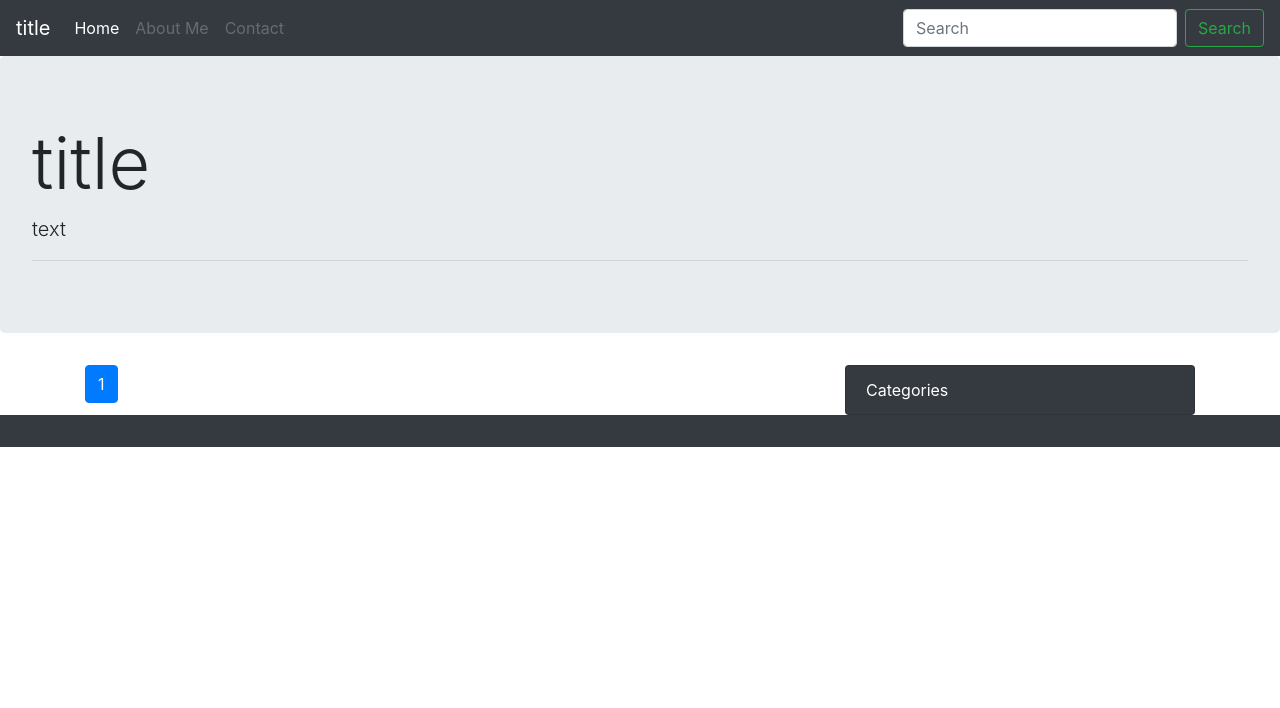
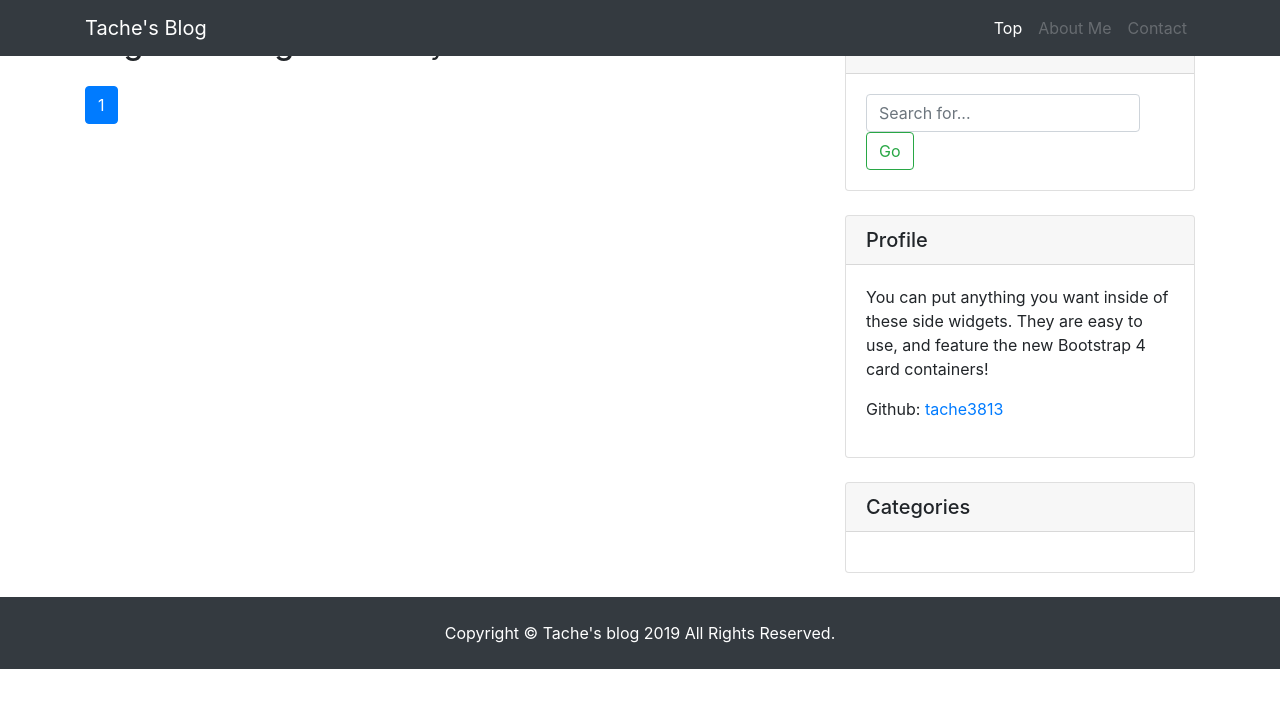
Before and after one commit to tache3813/blog, a Django app: page / in a window 1280 px wide. Shown: the top 708 px of the page. Run offline with Django 3.2, Linux system fonts and the light colour scheme; data that the repository does not hold is empty; some libraries are stand-ins or nearby versions.

Commit message:
new templates

```diff
--- a/myblog/models.py
+++ b/myblog/models.py
@@ -17,11 +17,12 @@ class Post(models.Model):
   text = models.TextField('PostContent')
   created_at = models.DateTimeField('PublishedAt', default=timezone.now)
   category = models.ForeignKey(Category, verbose_name='PostCategory', on_delete=models.PROTECT)
-  #author = models.CharField('User.author', max_length=20)
 
   def __str__(self):
     return self.title
 
+  def outline(self):
+    return self.text[:100] #100文字目までを表示
 
 class Comment(models.Model):
   """記事のコメント"""
--- a/myblog/templates/myblog/base.html
+++ b/myblog/templates/myblog/base.html
@@ -1,3 +1,4 @@
+{% load i18n static %}
 {% load sass_tags %}
 <!doctype html>
 <html lang="en-us">
@@ -7,76 +8,65 @@
   <meta name="viewport" content="width=device-width, initial-scale=1, shrink-to-fit=no">
 
   <!-- Bootstrap CSS -->
-    <link rel="stylesheet" href="https://maxcdn.bootstrapcdn.com/bootstrap/4.0.0/css/bootstrap.min.css" integrity="sha384-Gn5384xqQ1aoWXA+058RXPxPg6fy4IWvTNh0E263XmFcJlSAwiGgFAW/dAiS6JXm" crossorigin="anonymous">
-
+  <link rel="stylesheet" href="{% static 'css/bootstrap.min.css' %}" type="text/css">
+  <link rel="stylesheet" type="text/css" href="{% sass_src 'css/style.sass' %}">
   {% block extracss %}{% endblock %}
 
   <title>Tache's Blog</title>
 </head>
 
 <body>
-    <nav class="navbar navbar-expand-lg navbar-dark bg-dark">
-      <a class="navbar-brand" href="#">title</a>
-      <button class="navbar-toggler" type="button" data-toggle="collapse" data-target="#navbarSupportedContent" aria-controls="navbarSupportedContent" aria-expanded="false" aria-label="Toggle navigation">
-        <span class="navbar-toggler-icon"></span>
-      </button>
+  <!-- nav bar -->
+  {% include 'myblog/widgets/nav.html' %}
 
-      <div class="collapse navbar-collapse" id="navbarSupportedContent">
-        <ul class="navbar-nav mr-auto">
-          <li class="nav-item active">
-            <a class="nav-link" href="{% url 'myblog:index' %}">Home</a>
-          </li>
-          <li class="nav-item">
-            <a class="nav-link disabled" href="#">About Me</a>
-          </li>
-          <li class="nav-item">
-            <a class="nav-link disabled" href="#">Contact</a>
-          </li>
-          {% if user.is_superuser %}
-            <li class="nav-item">
-              <a class="nav-link" href="{% url 'admin:index' %}">Admin</a>
-            </li>
-          {% endif %}
+  <!-- Page content -->
+  <div class="container">
 
-        </ul>
-        <form class="form-inline my-2 my-lg-0" method="GET" action="{% url 'myblog:index' %}">
-          <input class="form-control mr-sm-2" type="text" placeholder="Search" aria-label="Search" name="keyword">
-          <button class="btn btn-outline-success my-2 my-sm-0" type="submit">Search</button>
-        </form>
-      </div>
-    </nav>
+    <div class="row">
 
-    <div class="jumbotron">
-      <h1 class="display-3">title</h1>
-      <p class="lead">text</p>
-      <hr class="my-2">
+      <!-- Blog Entries Column -->
+      <div class="col-md-8">
+        <h2 class="my-4">Page heading
+          <small>Secondary Text</small>
+        </h2>
+
+        <!-- Blog post -->
+        {% block content %}
+        {% endblock %}
+
       </div>
 
-    <div class="container">
-      <div class="row">
-        <div class="col-md-8">
-          {% block content %}
-          {% endblock %}
-        </div>
+      <!-- Sidebar Widgets Column -->
       <div class="col-md-4">
-          <ul class="list-group">
-            <li class="list-group-item bg-dark text-white">Categories</li>
-              {% for category in category_list %}
-                <li class="list-group-item"><a href="{% url 'myblog:category' category.pk %}">{{ category }}</a></li>
-              {% endfor %}
-          </ul>
-        </div>
-      </div>
+
+        <!-- Search Widget -->
+        {% include 'myblog/widgets/search.html' %}
+
+        <!-- Profile and links -->
+        {% include 'myblog/widgets/profile.html' %}
+
+        <!-- Categories Widget -->
+        {% include 'myblog/widgets/category.html' %}
+
       </div>
 
-    <footer class="bg-dark text-white text-center py-3">
+    </div>
+    <!-- /.row -->
+  </div>
+  <!-- /.container -->
 
+  <!-- Footer -->
+  <footer class="bg-dark text-white text-center py-4">
+    <div class="container">
+      <p class="m-0 text-center text-white">Copyright &copy; Tache's blog 2019 All Rights Reserved.</p>
+    </div>
   </footer>
   <!-- Optional JavaScript -->
   <!-- jQuery first, then Popper.js, then Bootstrap JS -->
   <script src="https://code.jquery.com/jquery-3.2.1.slim.min.js" integrity="sha384-KJ3o2DKtIkvYIK3UENzmM7KCkRr/rE9/Qpg6aAZGJwFDMVNA/GpGFF93hXpG5KkN" crossorigin="anonymous"></script>
   <script src="https://cdnjs.cloudflare.com/ajax/libs/popper.js/1.12.9/umd/popper.min.js" integrity="sha384-ApNbgh9B+Y1QKtv3Rn7W3mgPxhU9K/ScQsAP7hUibX39j7fakFPskvXusvfa0b4Q" crossorigin="anonymous"></script>
-    <script src="https://maxcdn.bootstrapcdn.com/bootstrap/4.0.0/js/bootstrap.min.js" integrity="sha384-JZR6Spejh4U02d8jOt6vLEHfe/JQGiRRSQQxSfFWpi1MquVdAyjUar5+76PVCmYl" crossorigin="anonymous"></script>
+  <script type="text/javascript" src="{% static 'js/bootstrap.min.js' %}"></script>
   {% block extrajs %}{% endblock %}
 </body>
+
 </html>
--- a/myblog/templates/myblog/post_list.html
+++ b/myblog/templates/myblog/post_list.html
@@ -2,11 +2,15 @@
 
 {% block content %}
 {% for post in post_list %}
-  <div class="card mb-3">
-    <h2 class="card-header bg-dark text-white">{{ post.title }}</h2>
+  <div class="card mb-4">
+    <img class="card-img-top" src="http://placehold.it/750x200" alt="Card image cap">
     <div class="card-body">
+      <h2 class="card-title">{{ post.title }}</h2>
+      <p class="card-text">{{ post.outline}} ...</p>
+      <a href="{% url 'myblog:detail' post.pk %}" class="btn btn-dark">Read more...</a>
+    </div>
+    <div class="card-footer text-muted">
       <p>{{ post.created_at }}, {{ post.category }}</p>
-      <a href="{% url 'myblog:detail' post.pk %}" class="btn btn-dark">Read more...</a>
     </div>
   </div>
 {% endfor %}
--- /dev/null
+++ b/myblog/templates/myblog/widgets/category.html
@@ -0,0 +1,15 @@
+<!-- category widget -->
+<div class="card my-4">
+  <h5 class="card-header">Categories</h5>
+  <div class="card-body">
+    <div class="row">
+      <div class="col-lg-6">
+        <ul class="list-unstyled mb-0">
+          {% for category in category_list %}
+          <li><a href="{% url 'myblog:category' category.pk %}">{{ category }}</a></li>
+          {% endfor %}
+        </ul>
+      </div>
+    </div>
+  </div>
+</div>
--- /dev/null
+++ b/myblog/templates/myblog/widgets/nav.html
@@ -0,0 +1,29 @@
+<!-- navigation bar -->
+<nav class="navbar navbar-expand-lg navbar-dark bg-dark fixed-top">
+  <div class="container">
+    <a class="navbar-brand" href="{% url 'myblog:index' %}">Tache's Blog</a>
+    <button class="navbar-toggler" type="button" data-toggle="collapse" data-target="#navbarResponsive" aria-controls="navbarResponsive" aria-expanded="false" aria-label="Toggle navigation">
+      <span class="navbar-toggler-icon"></span>
+    </button>
+
+    <div class="collapse navbar-collapse" id="navbarResponsive">
+      <ul class="navbar-nav ml-auto">
+        <li class="nav-item active">
+          <a class="nav-link" href="{% url 'myblog:index' %}">Top</a>
+        </li>
+        <li class="nav-item">
+          <a class="nav-link disabled" href="#">About Me</a>
+        </li>
+        <li class="nav-item">
+          <a class="nav-link disabled" href="#">Contact</a>
+        </li>
+        {% if user.is_superuser %}
+          <li class="nav-item">
+            <a class="nav-link" href="{% url 'admin:index' %}">Admin</a>
+          </li>
+        {% endif %}
+      </ul>
+
+    </div>
+  </div>
+</nav>
--- /dev/null
+++ b/myblog/templates/myblog/widgets/profile.html
@@ -0,0 +1,8 @@
+<!-- profile widget -->
+<div class="card my-4">
+  <h5 class="card-header">Profile</h5>
+  <div class="card-body">
+    <p>You can put anything you want inside of these side widgets. They are easy to use, and feature the new Bootstrap 4 card containers!</p>
+    <p>Github: <a class="" href="https://github.com/tache3813" target="_blank">tache3813</a></p>
+  </div>
+</div>
--- /dev/null
+++ b/myblog/templates/myblog/widgets/search.html
@@ -0,0 +1,12 @@
+<!-- search widget -->
+<div class="card my-4">
+  <h5 class="card-header">Search</h5>
+  <div class="card-body">
+    <div class="input-group">
+      <form class="form-inline my-2 my-lg-0" method="GET" action="{% url 'myblog:index' %}">
+        <input class="form-control mr-sm-2" type="text" placeholder="Search for..." aria-label="Search" name="keyword">
+        <button class="btn btn-outline-success my-2 my-sm-0" type="submit">Go</button>
+      </form>
+    </div>
+  </div>
+</div>
```
Lines whose indentation alone changed are shown as unchanged.
